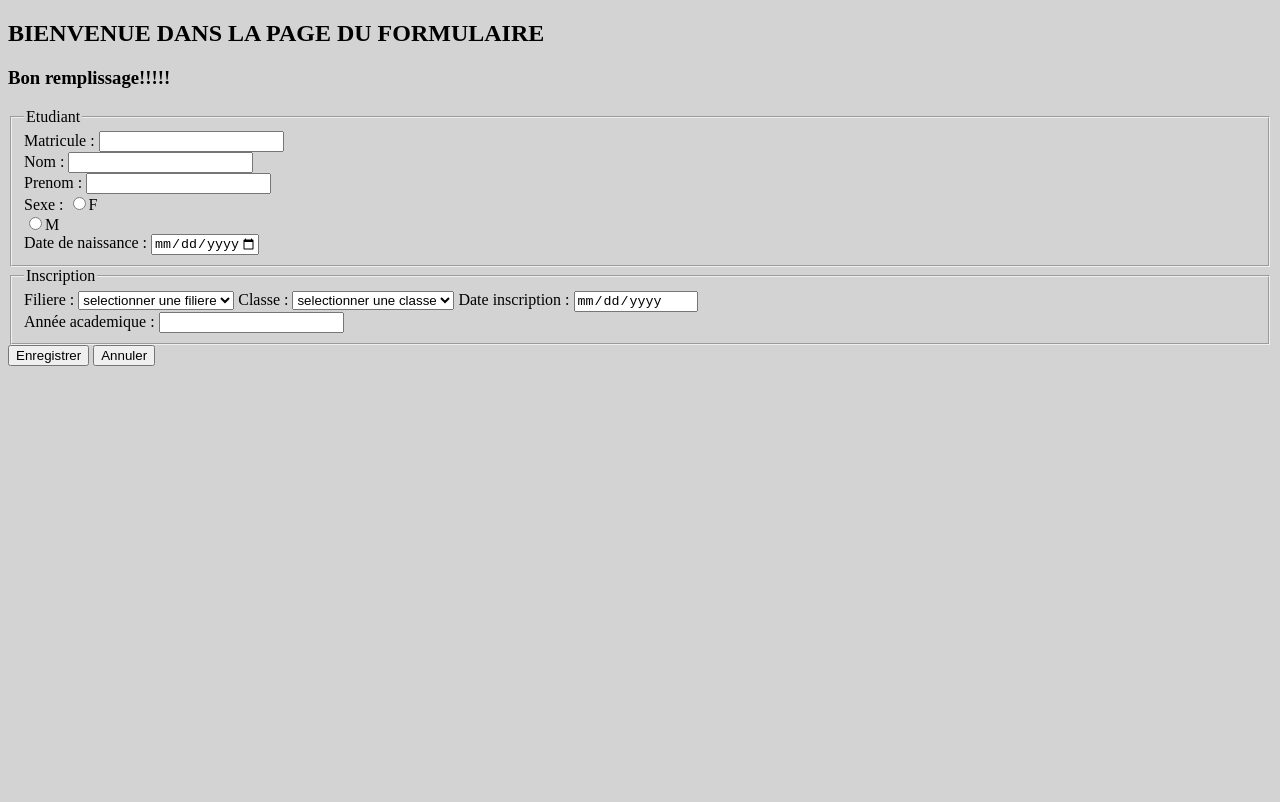
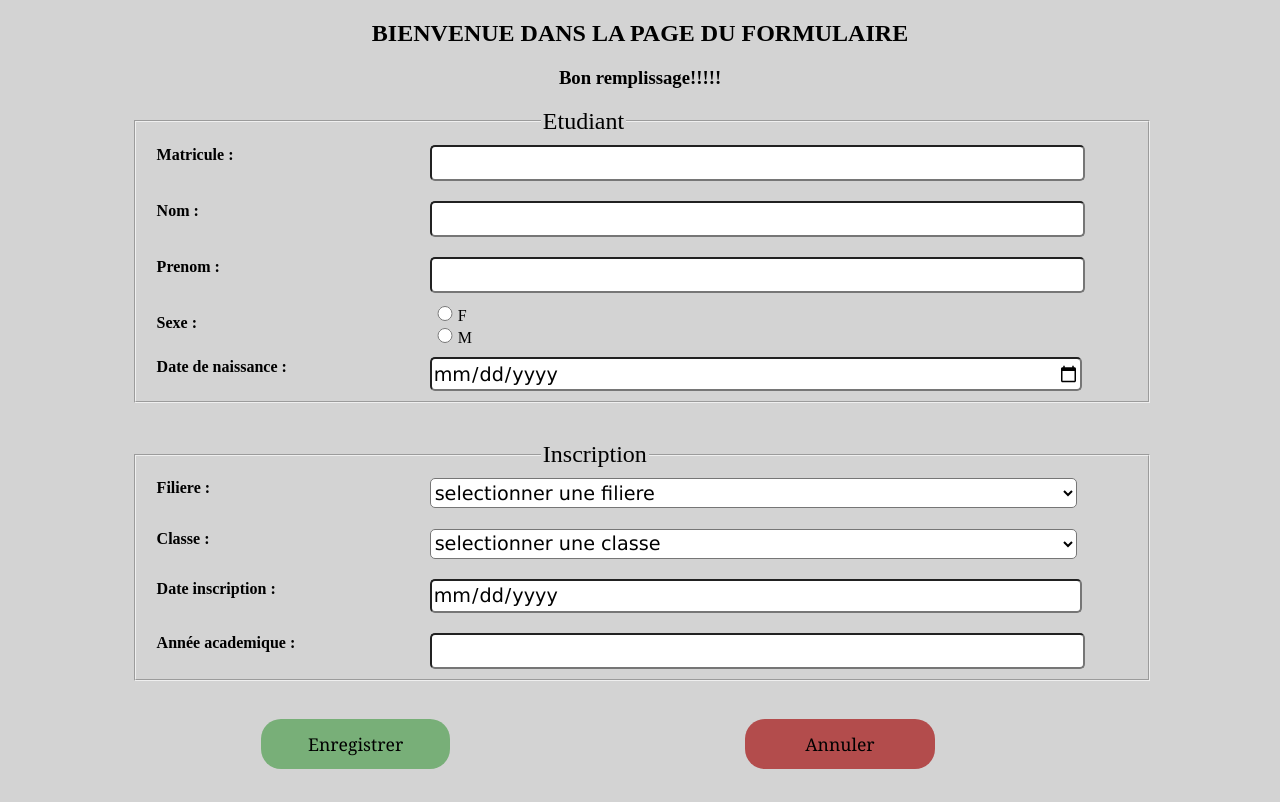
Before and after one commit to fatoumataseck/openclassroom, a plain HTML site: page index.html in a window 1280 px wide. Drawn offline with Linux system fonts and the light colour scheme.

Commit message:
modification index.html et index.css

```diff
--- a/index.css
+++ b/index.css
@@ -2,3 +2,106 @@ body
 {
 	background-color: lightgrey;
 }
+h2,h3
+{text-align: center;}
+form {
+            /* background-color: rgb(116, 116, 59);*/
+            height: 100%;
+            padding-left: 0%;
+            margin: 2% 10% 15% 10%;
+            width: 55%;
+            border-radius: 20px;
+            box-shadow: 3px 3px 20px 5px lightgrey;
+            margin-left: 24%;
+        }
+
+
+
+        .label {
+            /* font-size: 1.2em; */
+            /* margin-bottom: 1%; */
+            margin-left: 2%;
+            /* display: inline; */
+            width: 27%;
+            float: left;
+            line-height: 20px;
+            margin-top: 10px;
+            font-weight: 800
+        }
+
+        .input,
+        select {
+            height: 30px;
+            /* display: inline; */
+            width: 64%;
+            border-radius: 5px;
+            margin: 1% 2% 1% 0%;
+            font-size: 1.2em;
+            font-family: Verdana;
+            background-color: white;
+        }
+
+        .radio,.radio1 {
+            height: 15px;
+            width: 20px;
+            font-size: 1.2em;
+        }
+
+
+
+        button {
+            font-size: 1.1em;
+            font-family: "Georgia";
+            border-radius: 3px;
+            height: 50px;
+            width: 90px;
+            margin-left: 18px;
+        }
+
+        textarea {
+            width: 80%;
+            border-radius: 5px;
+            margin-bottom: 2%;
+            font-size: 1.2em;
+            font-family: Verdana;
+            display: block;
+        }
+
+        legend {
+            margin-left: 40%;
+            font-size: 1.5em;
+        }
+
+        fieldset {
+            margin: 1% 3% 3% 10%;
+            width: 80%;
+            padding: 0%;
+        }
+
+        .submit {
+            width: 15%;
+            border-radius: 20px;
+            margin-bottom: 2%;
+            /* box-shadow: 3px 3px 20px 5px rgb(238, 207, 207); */
+            background-color: rgb(120, 175, 120);
+            margin-left: 20%;
+            border: none;
+        }
+
+        .reset {
+            width: 15%;
+            border-radius: 20px;
+            margin-bottom: 2%;
+            /* box-shadow: 3px 3px 20px 5px rgb(238, 207, 207); */
+            background-color: rgb(179, 76, 76);
+            margin-left: 23%;
+            border: none;
+        }
+
+        .submit:hover {
+            background-color: rgb(59, 122, 59);
+        }
+
+        .reset:hover {
+            background-color: rgb(121, 41, 54);
+        }
--- a/index.html
+++ b/index.html
@@ -22,8 +22,8 @@
                 <input id="prenom" class="input" type="text" name="prenom" required="required" value="" ><br>
 
                 <label class="label">Sexe :</label>
-                <input id="sexe" class="input" type="radio" name="sexe" required value="F" >F<br>
-                <input id="sexe" class="input" type="radio" name="sexe" required value="M" >M<br>
+                <input id="sexe" class="radio" type="radio" name="sexe" required value="F" >F<br>
+                <input id="sexe" class="radio1" type="radio" name="sexe" required value="M" >M<br>
 
                 <label class="label">Date de naissance :</label>
                 <input id="dn" required="required" class="input" type="date" name="dn" max="2003-12-31" min="1988-12-31" value="" ><br>
```
